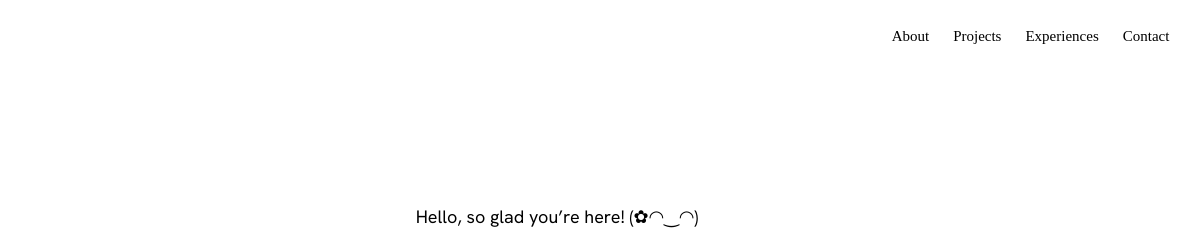
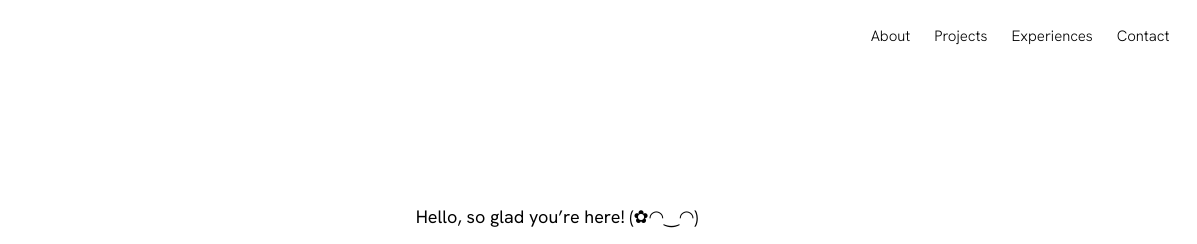
Before and after one commit to anggelazhou/anggelazhou, a plain HTML site: page index.html in a window 1280 px wide. Shown: the top 244 px of the page, 83-1280 px from the left. Drawn offline with nearby package versions, Linux system fonts and the light colour scheme; files whose address does not match are found by name.

Commit message:
Update styles.css with correct font name

```diff
--- a/styles.css
+++ b/styles.css
@@ -13,7 +13,7 @@
 }
 
 .nav a {
-  font-family: 'HK Grotesk';
+  font-family: 'Hanken Grotesk';
   font-style: normal;
   font-weight: 300;
   font-size: 15px;
```
